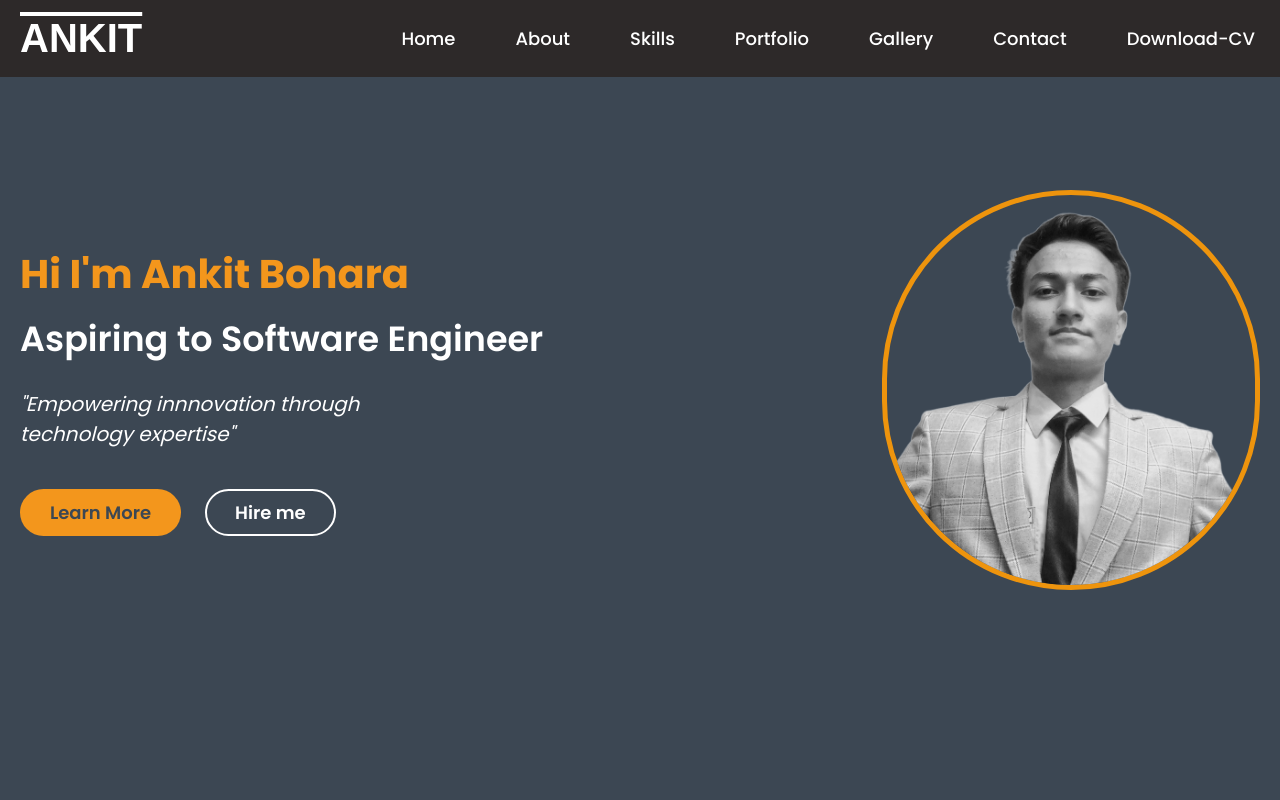
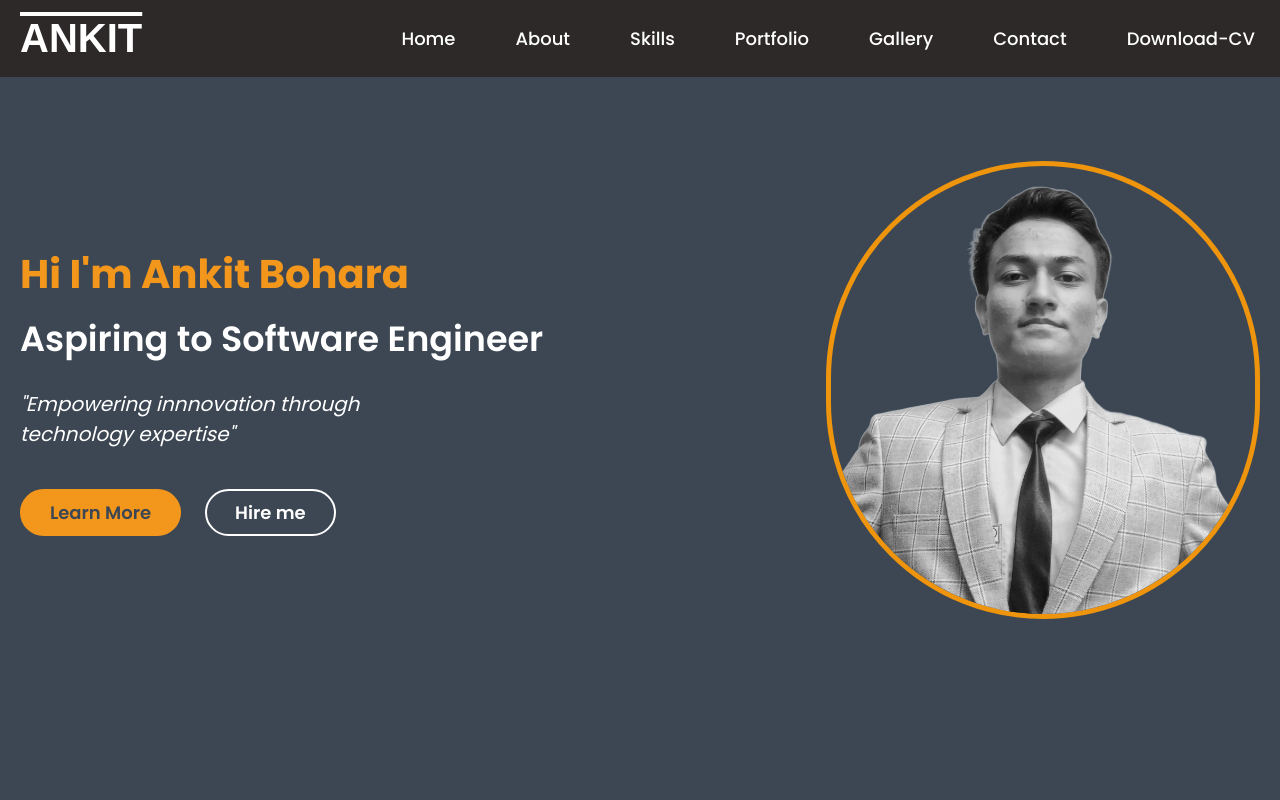
Before and after one commit to ankitbohara539/portfolio-v1, a plain HTML site: page index.html in a window 1280 px wide. Shown: the top 800 px of the page. Drawn offline with nearby package versions, Linux system fonts and the light colour scheme; a web font is replaced by a local one.

Commit message:
upadated photo

```diff
--- a/assets/style.css
+++ b/assets/style.css
@@ -213,10 +213,6 @@ label .close_btn {
 
 .image_section img {
     border-radius: 300px;
-}
-
-.photo {
-    height: 400px;
 }
 
 .hero_container .image_section img {
```
